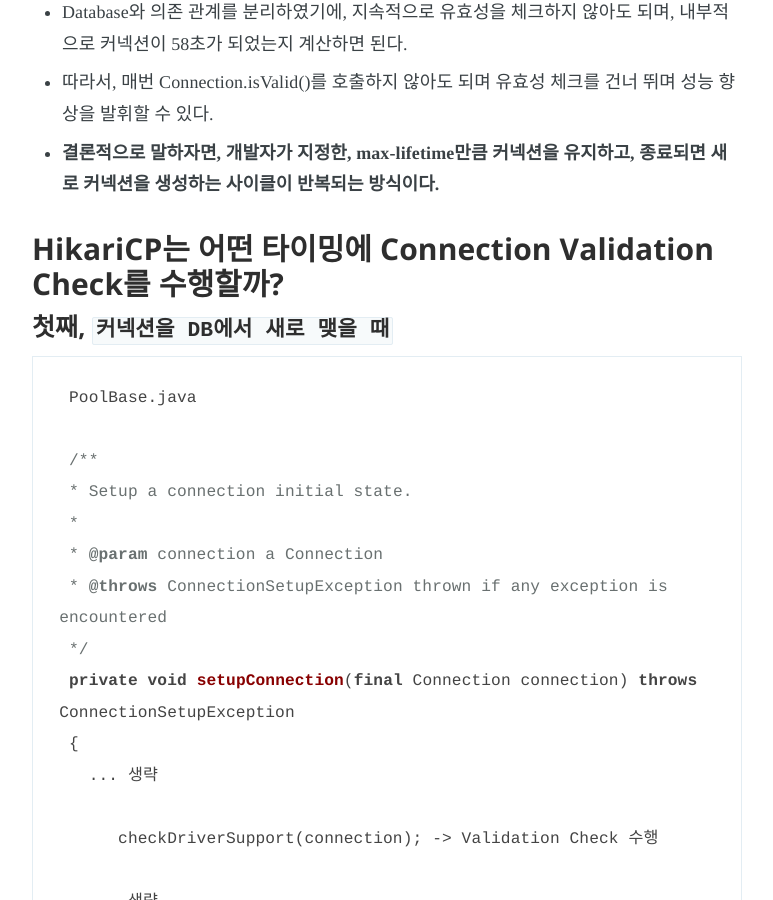
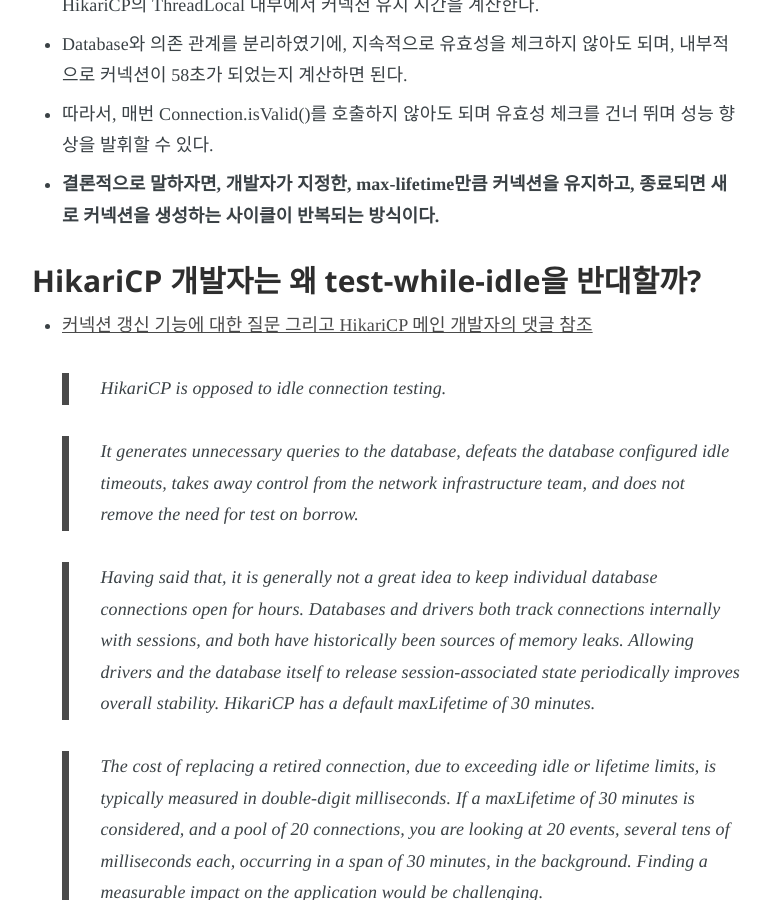
Before and after one commit to pkgonan/pkgonan.github.io, a Jekyll site: the page built from _posts/2018-04-22-HikariCP-test-while-idle.md, in a window 1280 px wide and 900 px high, scrolled down 1753 px. Shown: the whole window, without its empty margins (253-1026 px from the left). Built offline with Jekyll 4.4.1, drawn with Linux system fonts in a browser that asks for light colours; nearby versions of some CDN libraries; some web fonts are replaced; some of the changed text lies outside the part shown.

Commit message:
HikariCP-test-while-idle HikariCP 개발자가 test-while-idle을 반대하는 이유 추가

```diff
--- a/_posts/2018-04-22-HikariCP-test-while-idle.md
+++ b/_posts/2018-04-22-HikariCP-test-while-idle.md
@@ -29,13 +29,33 @@
 * HikariCP는 기본적으로 test-while-idle처럼 특정 기간마다 반복적으로 커넥션을 갱신하는 방식이 아니다.
 * 그렇다면 Pool안에 있는 Connection 갱신은 어떻게?
 * 갱신을 하지 않는다. 커넥션 생성 시간이 HikariCP에 설정한 max-lifetime값에 도달하면 가차 없이 종료 된다.
-* 사실 [Dropwizard-HealthChecks](https://github.com/brettwooldridge/HikariCP/wiki/Dropwizard-HealthChecks)를 추가하면 커넥션 갱신을 할 수는 있지만 HikariCP는 기본적으로 커넥션 갱신 방식이 아니기에 추천하지 않는다.
+* 사실 [Dropwizard-HealthChecks](https://github.com/brettwooldridge/HikariCP/wiki/Dropwizard-HealthChecks)를 추가하면 커넥션 갱신을 할 수는 있지만 HikariCP 개발자가 커넥션 갱신 방식을 반대하므로 Dropwizard-HealthChecks를 사용하지 않는 것을 추천한다.
 * HikariCP는 기본적으로 DBA가 설정한 wait_timeout을 존중하며, 그 설정을 위반하지 않는다.
 * Database의 wait_timeout이 60초 일 경우로 예를 들어 보자.
 * max-lifetime값은 네트워크 지연 등을 포함하여 2~3초간의 시간을 뺀 58초 정도로 설정, HikariCP의 ThreadLocal 내부에서 커넥션 유지 시간을 계산한다.
 * Database와 의존 관계를 분리하였기에, 지속적으로 유효성을 체크하지 않아도 되며, 내부적으로 커넥션이 58초가 되었는지 계산하면 된다.
 * 따라서, 매번 Connection.isValid()를 호출하지 않아도 되며 유효성 체크를 건너 뛰며 성능 향상을 발휘할 수 있다.
 * <b>결론적으로 말하자면, 개발자가 지정한, max-lifetime만큼 커넥션을 유지하고, 종료되면 새로 커넥션을 생성하는 사이클이 반복되는 방식이다.
+
+
+### HikariCP 개발자는 왜 test-while-idle을 반대할까?
+
+* [커넥션 갱신 기능에 대한 질문 그리고 HikariCP 메인 개발자의 댓글 참조](https://github.com/brettwooldridge/HikariCP/issues/766)
+
+    >HikariCP is opposed to idle connection testing.
+
+    >It generates unnecessary queries to the database, defeats the database configured idle timeouts, takes away control from the network infrastructure team, and does not remove the need for test on borrow.
+
+    >Having said that, it is generally not a great idea to keep individual database connections open for hours. Databases and drivers both track connections internally with sessions, and both have historically been sources of memory leaks. Allowing drivers and the database itself to release session-associated state periodically improves overall stability. HikariCP has a default maxLifetime of 30 minutes.
+
+    >The cost of replacing a retired connection, due to exceeding idle or lifetime limits, is typically measured in double-digit milliseconds. If a maxLifetime of 30 minutes is considered, and a pool of 20 connections, you are looking at 20 events, several tens of milliseconds each, occurring in a span of 30 minutes, in the background. Finding a measurable impact on the application would be challenging.
+
+
+* 보기 쉽게 구글 번역기를 돌려본다면
+
+    HikariCP는 유휴 연결 테스트에 반대합니다. 데이터베이스에 대한 불필요한 쿼리를 생성하고, 유휴 시간 제한이 구성된 데이터베이스를 무효화하고, 네트워크 인프라 팀의 통제를 제거하고, 차용시 테스트의 필요성을 제거하지 않습니다.
+    일반적으로 개별 데이터베이스 연결을 몇 시간 동안 열어 두는 것은 좋은 생각이 아닙니다. 데이터베이스와 드라이버는 내부적으로 세션과 연결을 추적하며, 둘 다 역사적으로 메모리 누수의 원인이었습니다. 드라이버와 데이터베이스 자체가 주기적으로 세션 관련 상태를 해제하도록 허용하면 전반적인 안정성이 향상됩니다. HikariCP의 기본 maxLifetime은 30 분입니다.
+    유휴 또는 수명 제한을 초과하여 폐기 된 연결을 교체하는 데 드는 비용은 일반적으로 두 자릿수 밀리 초 단위로 측정됩니다. 30 분의 maxLifetime이 고려되고 20 개의 연결 풀이 있으면 백그라운드에서 20 분의 이벤트가 30 분의 간격으로 각각 수십 밀리 초씩 발생합니다. 응용 프로그램에 측정 가능한 영향을 찾는 것은 어려울 것입니다.
 
 
 ### HikariCP는 어떤 타이밍에 Connection Validation Check를 수행할까?
@@ -299,8 +319,8 @@
 
 ## 결론
 * 첫째, HikariCP가 test-while-idle이 없는 것은 커넥션을 계속 들고 있는 방식이 아니기 때문.
-* 둘째, 사실 억지로 한다면 [Dropwizard-HealthChecks](https://github.com/brettwooldridge/HikariCP/wiki/Dropwizard-HealthChecks)를 추가하여 test-while-idle를 쓸 수는 있다. 하지만 HikariCP에서 추구하는 방식이 아니기에 추천하지 않는다.
+* 둘째, 사실 억지로 한다면 [Dropwizard-HealthChecks](https://github.com/brettwooldridge/HikariCP/wiki/Dropwizard-HealthChecks)를 추가하여 test-while-idle를 쓸 수는 있다. 하지만 HikariCP 개발자가 반대하는 방식이기에 추천하지 않는다.
 * 셋째, 기본적으로 DBA가 설정한 wait_timeout을 존중하며, 그 설정을 위반하지 않는다.
 * 넷째, maxLifeTime 설정은, wait_timeout 보다 2~3초 짧게 주자. 좀더 여유있게 준다면 5초 정도 짧게 주면 된다.
 * 다섯째, maxLifeTime을 무제한으로 한다고 0으로 주게 될 경우, Dead Connection을 참조하는 문제가 발생할 수 있다.
-* 여섯섯째, 다량의 커넥션이 한번에 종료되며 발생할 수 있는, 가용 커넥션 부족 이슈에 대해 걱정하지 않아도 된다.
+* 여섯째, 다량의 커넥션이 한번에 종료되며 발생할 수 있는, 가용 커넥션 부족 이슈에 대해 걱정하지 않아도 된다.
```
Also changed, not shown: other parts of _posts/2018-04-22-HikariCP-test-while-idle.md (+1 -1 lines).
